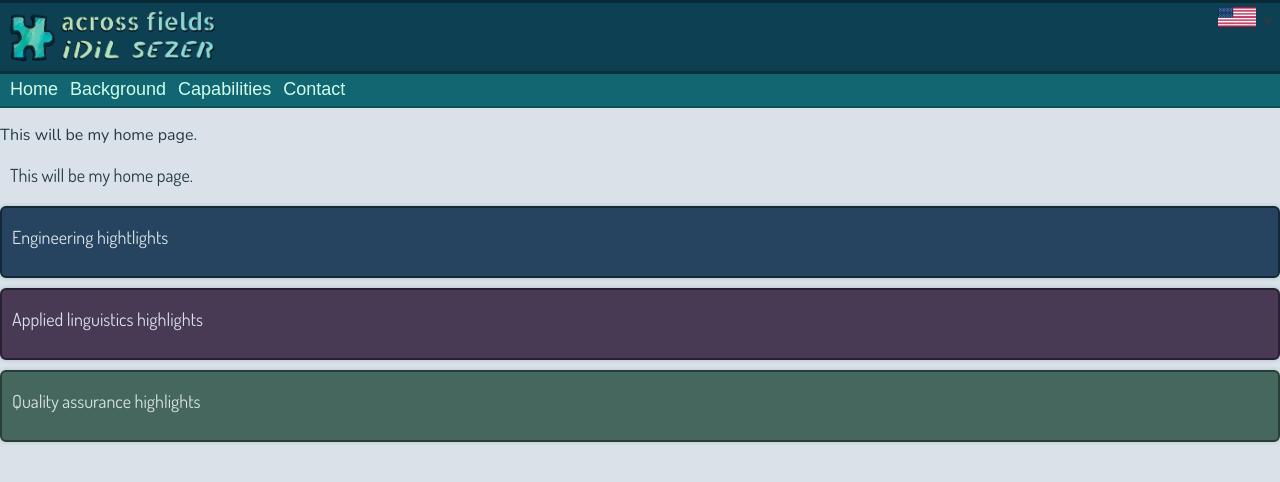
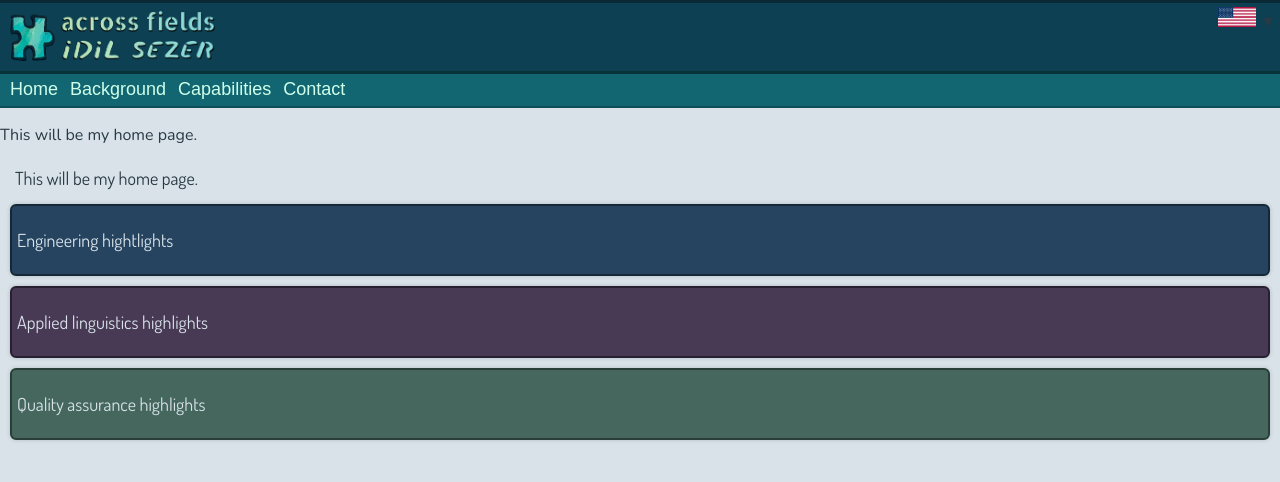
Before and after one commit to acrossfields/idilsezer, a Jekyll site: the page built from en/index.md, in a window 1280 px wide. Shown: the top 482 px of the page. Built offline with Jekyll 4.4.1, drawn with Linux system fonts in a browser that asks for light colours; some web fonts are replaced.

Commit message:
Update style.scss

```diff
--- a/assets/css/style.scss
+++ b/assets/css/style.scss
@@ -75,8 +75,8 @@ body a:hover {
 }
 
 .content-home {
-  margin-bottom: 10px;                /* under the content box*/
-  padding: 0 10px 10px;               /* top-left&right-bottom padding between content and content box's edges*/
+  margin: 10px;
+  padding: 5px;
   font-family: 'Dosis', sans-serif;
   font-size: 18px;
 }
```
